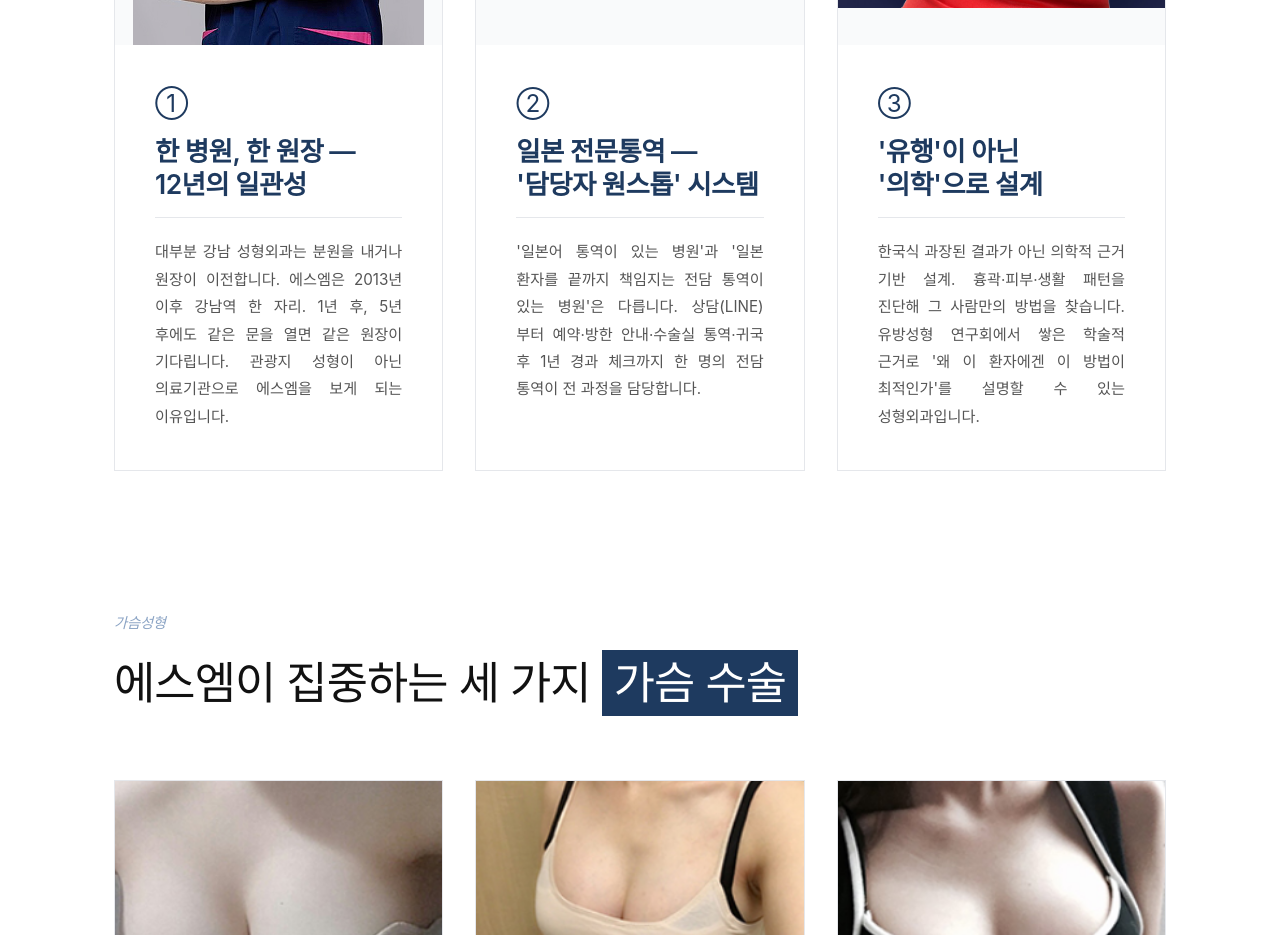
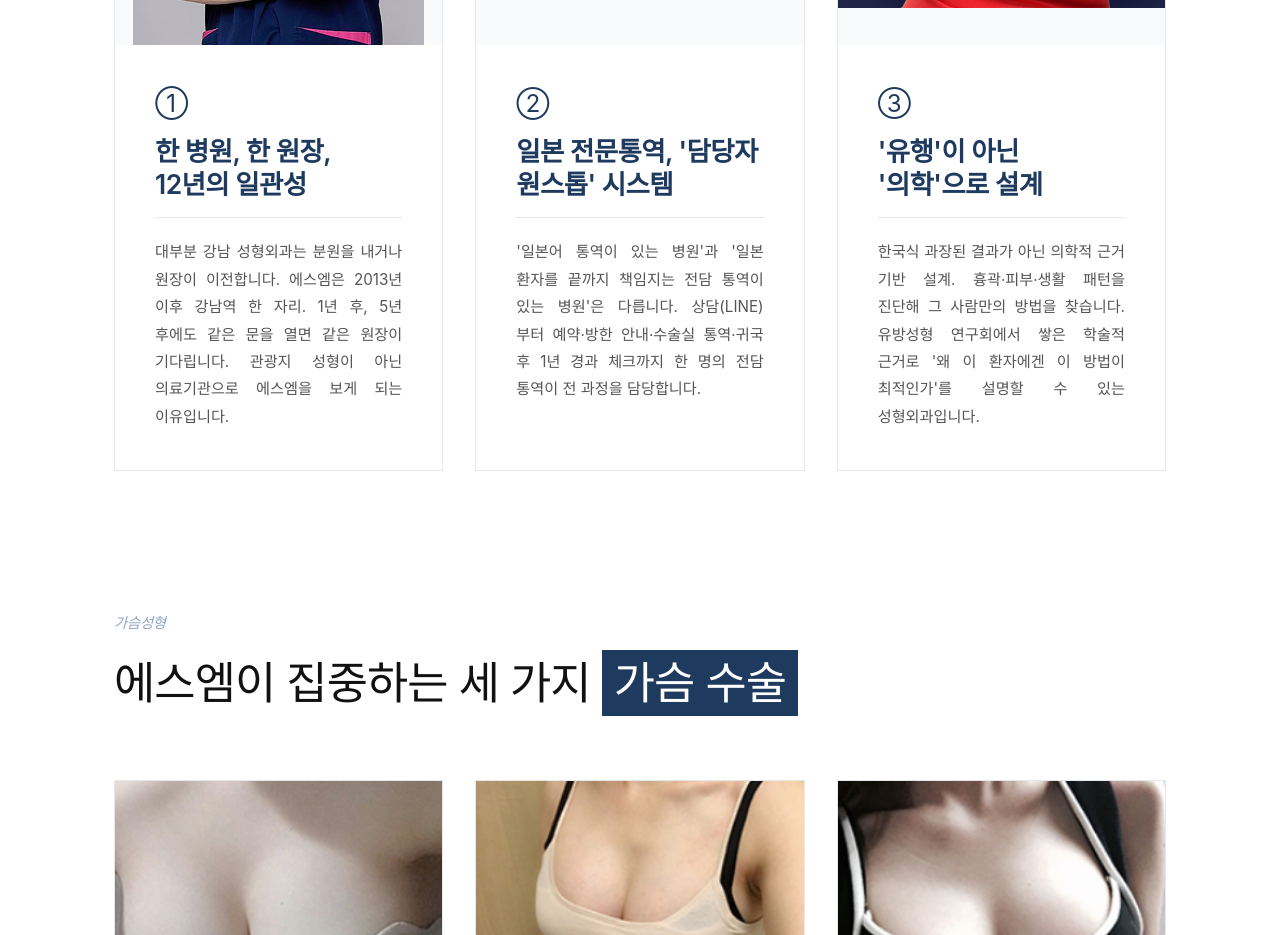
Before and after one commit to timeofpassion/sm-plastic-surgery-jp, a Next.js app: page / in a window 1280 px wide. Shown: the part 3960-4895 px from the top of the page. Built offline with nearby package versions, Linux system fonts and the light colour scheme; grey boxes are pictures that could not be loaded; a web font is replaced by a local one.

Commit message:
Principles: replace em-dash with comma in titles

```diff
--- a/components/sections/Principles.tsx
+++ b/components/sections/Principles.tsx
@@ -1,13 +1,13 @@
 const PRINCIPLES = [
   {
     num: "①",
-    title: "한 병원, 한 원장 — 12년의 일관성",
+    title: "한 병원, 한 원장, 12년의 일관성",
     desc: "대부분 강남 성형외과는 분원을 내거나 원장이 이전합니다. 에스엠은 2013년 이후 강남역 한 자리. 1년 후, 5년 후에도 같은 문을 열면 같은 원장이 기다립니다. 관광지 성형이 아닌 의료기관으로 에스엠을 보게 되는 이유입니다.",
     image: "/doctor.png",
   },
   {
     num: "②",
-    title: "일본 전문통역 — '담당자 원스톱' 시스템",
+    title: "일본 전문통역, '담당자 원스톱' 시스템",
     desc: "'일본어 통역이 있는 병원'과 '일본 환자를 끝까지 책임지는 전담 통역이 있는 병원'은 다릅니다. 상담(LINE)부터 예약·방한 안내·수술실 통역·귀국 후 1년 경과 체크까지 한 명의 전담 통역이 전 과정을 담당합니다.",
     image: "/breast.png",
   },
```
